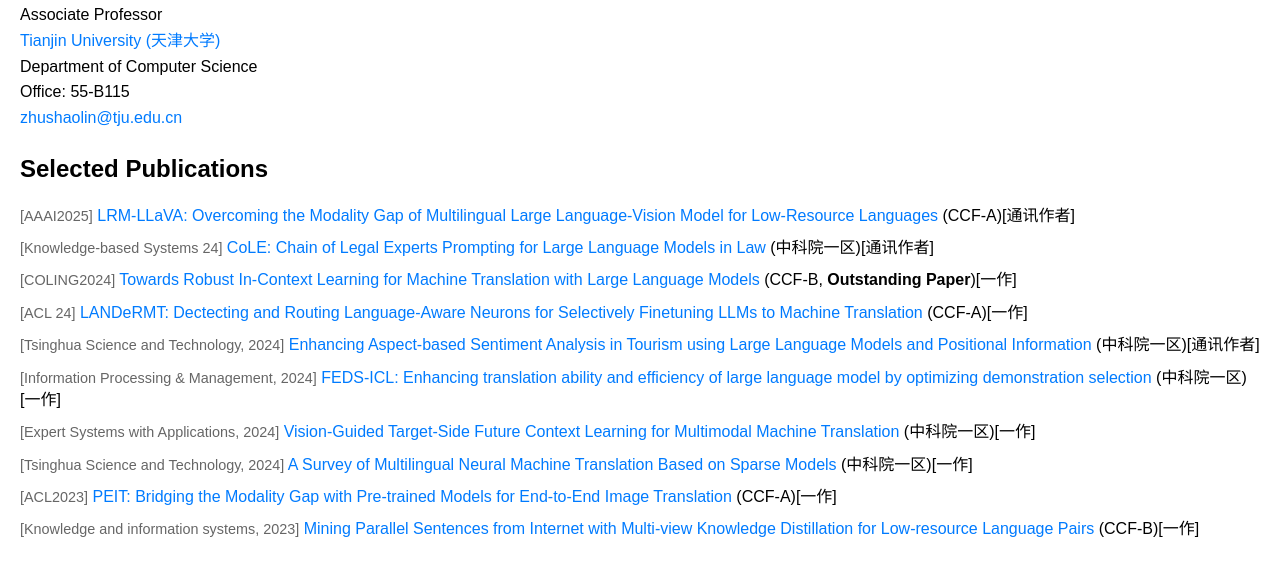
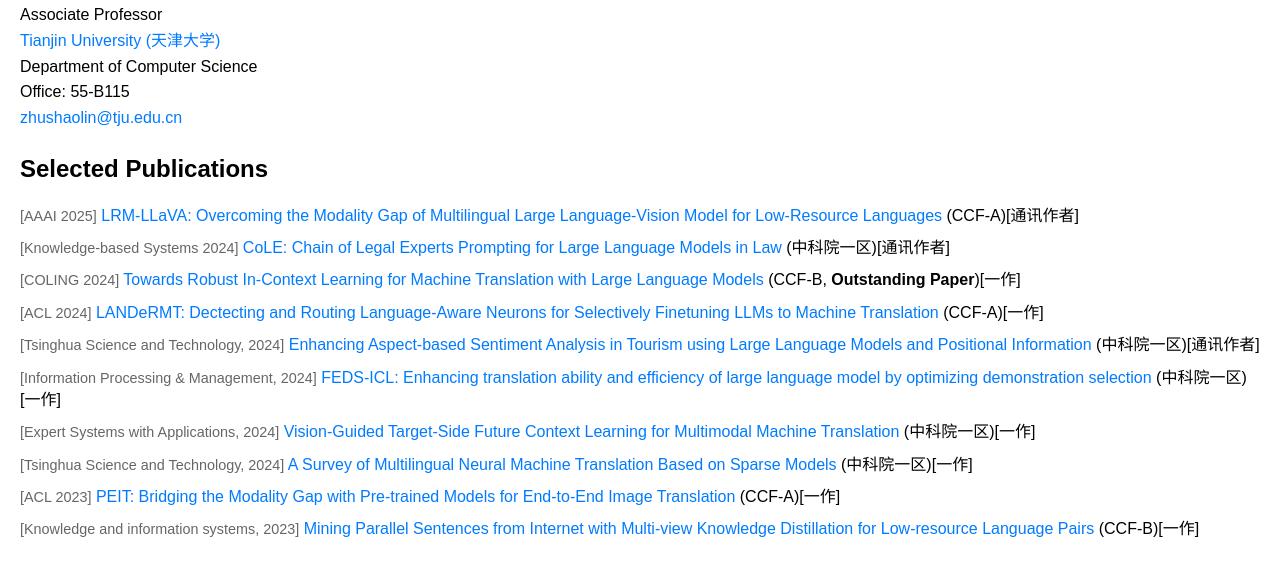
Before and after one commit to zsl-nlp/zsl-nlp.github.io, a plain HTML site: page index.html in a window 1280 px wide. Shown: the part 230-806 px from the top of the page. Drawn offline with Linux system fonts and the light colour scheme.

Commit message:
Update index.html

```diff
--- a/index.html
+++ b/index.html
@@ -61,15 +61,15 @@
            <div>
              <h2>Selected Publications</h2>
             <ul class="publication-list">
-               <li><span class="small-text">[AAAI2025]</span> <a href="#">LRM-LLaVA: Overcoming the Modality Gap of Multilingual Large Language-Vision Model for Low-Resource Languages</a> (CCF-A)[通讯作者]</li>
-                <li><span class="small-text">[Knowledge-based Systems 24]</span> <a href="#">CoLE: Chain of Legal Experts Prompting for Large Language Models in Law</a> (中科院一区)[通讯作者]</li>
-                <li><span class="small-text">[COLING2024]</span> <a href="#">Towards Robust In-Context Learning for Machine Translation with Large Language Models</a> (CCF-B, <span style="font-weight:bold;">Outstanding Paper</span>)[一作]</li>
-               <li><span class="small-text">[ACL 24]</span> <a href="#"> LANDeRMT: Dectecting and Routing Language-Aware Neurons for Selectively Finetuning LLMs to Machine Translation</a> (CCF-A)[一作]</li>
+               <li><span class="small-text">[AAAI 2025]</span> <a href="#">LRM-LLaVA: Overcoming the Modality Gap of Multilingual Large Language-Vision Model for Low-Resource Languages</a> (CCF-A)[通讯作者]</li>
+                <li><span class="small-text">[Knowledge-based Systems 2024]</span> <a href="#">CoLE: Chain of Legal Experts Prompting for Large Language Models in Law</a> (中科院一区)[通讯作者]</li>
+                <li><span class="small-text">[COLING 2024]</span> <a href="#">Towards Robust In-Context Learning for Machine Translation with Large Language Models</a> (CCF-B, <span style="font-weight:bold;">Outstanding Paper</span>)[一作]</li>
+               <li><span class="small-text">[ACL 2024]</span> <a href="#"> LANDeRMT: Dectecting and Routing Language-Aware Neurons for Selectively Finetuning LLMs to Machine Translation</a> (CCF-A)[一作]</li>
                <li><span class="small-text">[Tsinghua Science and Technology, 2024]</span> <a href="#">Enhancing Aspect-based Sentiment Analysis in Tourism using Large Language Models and Positional Information</a> (中科院一区)[通讯作者]</li>
                 <li><span class="small-text">[Information Processing & Management, 2024]</span> <a href="#">FEDS-ICL: Enhancing translation ability and efficiency of large language model by optimizing demonstration selection</a> (中科院一区)[一作]</li>
                  <li><span class="small-text">[Expert Systems with Applications, 2024]</span> <a href="#">Vision-Guided Target-Side Future Context Learning for Multimodal Machine Translation</a> (中科院一区)[一作]</li>
                 <li><span class="small-text">[Tsinghua Science and Technology, 2024]</span> <a href="#">A Survey of Multilingual Neural Machine Translation Based on Sparse Models</a> (中科院一区)[一作]</li>
-                  <li><span class="small-text">[ACL2023]</span> <a href="#">PEIT: Bridging the Modality Gap with Pre-trained Models for End-to-End Image Translation</a> (CCF-A)[一作]</li>
+                  <li><span class="small-text">[ACL 2023]</span> <a href="#">PEIT: Bridging the Modality Gap with Pre-trained Models for End-to-End Image Translation</a> (CCF-A)[一作]</li>
                 <li><span class="small-text">[Knowledge and information systems, 2023]</span> <a href="#">Mining Parallel Sentences from Internet with Multi-view Knowledge Distillation for Low-resource Language Pairs</a> (CCF-B)[一作]</li>
             </ul>
         </div>
```
